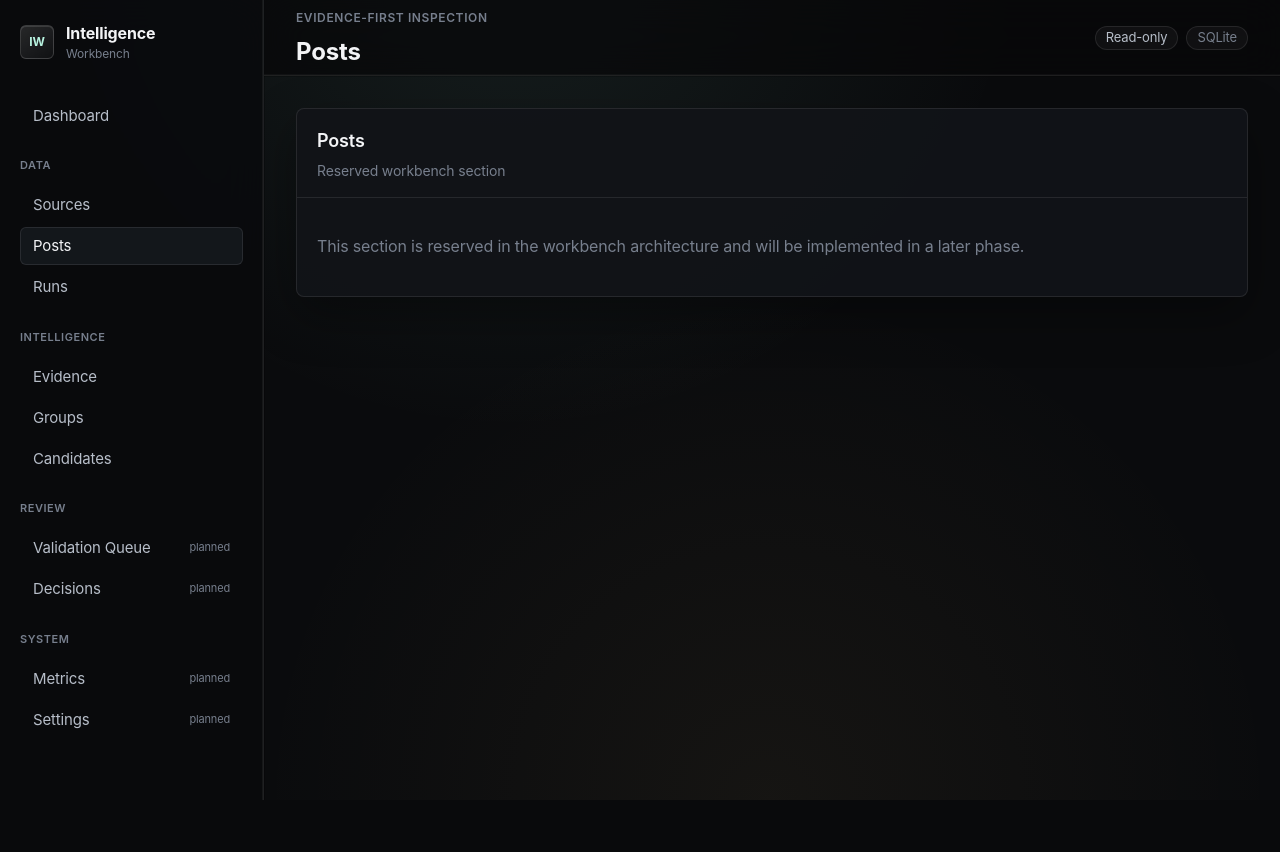
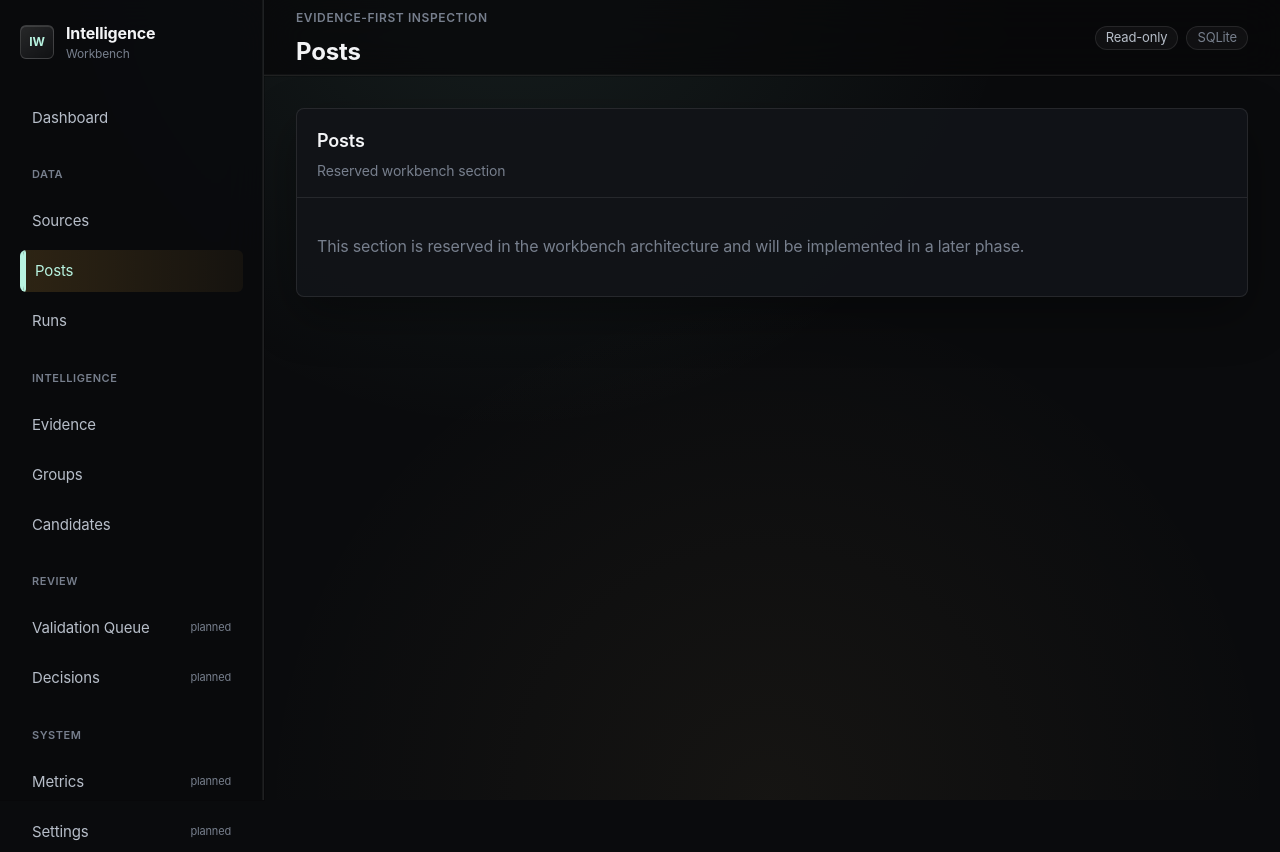
Before and after one commit to MadhavendraPandey/Trend_Intelligence_System, a FastAPI app: page /posts in a window 1280 px wide. Before the commit the page ends 800 px from the top, so only its background shows below. Run offline with FastAPI, Linux system fonts and the light colour scheme.

Commit message:
style: enhance sidebar with premium navigation feel and improved active states
Co-authored-by: aider (ollama/qwen3-coder:30b-a3b-q4_K_M) <aider@aider.chat>

```diff
--- a/website/static/css/layout.css
+++ b/website/static/css/layout.css
@@ -53,7 +53,7 @@
 .nav-stack {
   display: flex;
   flex-direction: column;
-  gap: 3px;
+  gap: var(--space-2);
   margin-top: var(--space-8);
 }
 
@@ -64,20 +64,22 @@
   font-weight: 600;
   text-transform: uppercase;
   letter-spacing: 0.05em;
+  padding-left: var(--space-3);
 }
 
 .nav-item {
   display: flex;
   align-items: center;
   justify-content: space-between;
-  min-height: 38px;
-  border: 1px solid transparent;
+  min-height: 42px;
   border-radius: var(--radius-sm);
-  padding: 0 12px;
+  padding: 0 var(--space-3);
   color: var(--text-soft);
-  transition: background 140ms ease, border-color 140ms ease, color 140ms ease;
+  transition: all 140ms ease;
   font-size: 15px;
   line-height: 1.4;
+  position: relative;
+  overflow: hidden;
 }
 
 .nav-item span {
@@ -85,11 +87,26 @@
   font-size: 11px;
 }
 
-.nav-item:hover,
+.nav-item:hover {
+  background: rgba(255, 255, 255, 0.08);
+  color: var(--text);
+}
+
 .nav-item.active {
-  border-color: var(--border);
-  background: var(--surface-soft);
-  color: var(--text);
+  background: linear-gradient(90deg, rgba(255, 183, 64, 0.15) 0%, rgba(255, 183, 64, 0.05) 100%);
+  color: var(--accent-strong);
+  border-left: 3px solid var(--accent-strong);
+}
+
+.nav-item.active::before {
+  content: '';
+  position: absolute;
+  left: 0;
+  top: 0;
+  bottom: 0;
+  width: 3px;
+  background: var(--accent-strong);
+  border-radius: 0 3px 3px 0;
 }
 
 .workspace {
```
Also changed, not shown: website/templates/components/sidebar.html (line endings or trailing spaces).
